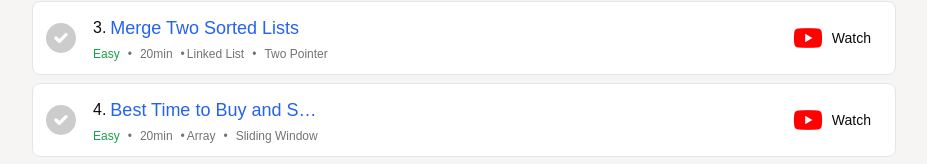
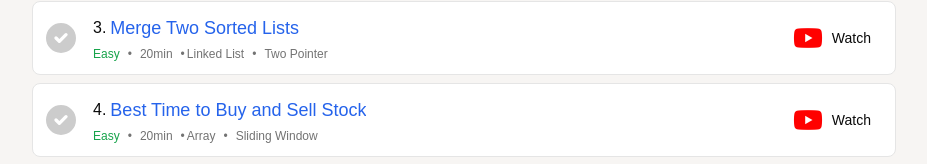
Before and after one commit to MohamedHakem/hakem, a Next.js app: page /klist in a window 1280 px wide. Shown: the part 287-451 px from the top of the page, without its empty margins (176-1103 px from the left). Built offline with nearby package versions, Linux system fonts and the light colour scheme.

Commit message:
fix: Remove opacity from completed state and adjust max width for title in QuestionCard component

```diff
--- a/components/klist/question-card.tsx
+++ b/components/klist/question-card.tsx
@@ -54,7 +54,7 @@ export default function QuestionCard({
       className={cn(
         'group flex items-center gap-1.5 md:gap-3 rounded-lg border py-3 px-2 transition-colors cursor-pointer',
         'transition-all ease-in-out duration-75 hover:scale-[99%] active:scale-[97%]',
-        completed ? 'bg-green-50 opacity-75' : ' bg-white'
+        completed ? 'bg-green-50' : ' bg-white'
       )}
       onClick={handleToggleCompleted}
     >
@@ -78,7 +78,7 @@ export default function QuestionCard({
             <a href={leetCodeUrl} target="_blank" rel="noopener noreferrer" className="flex gap-1 items-center">
               <span className="sr-only">Open in LeetCode</span>
               <span
-                className={cn('text-sm md:text-lg max-w-52 truncate', completed ? 'text-gray-600' : 'text-blue-600')}
+                className={cn('text-sm md:text-lg max-w-52 md:max-w-[24rem] truncate', completed ? 'text-gray-600' : 'text-blue-600')}
               >
                 {title.replace('Lowest Common Ancestor', 'LCA')}
               </span>
```
